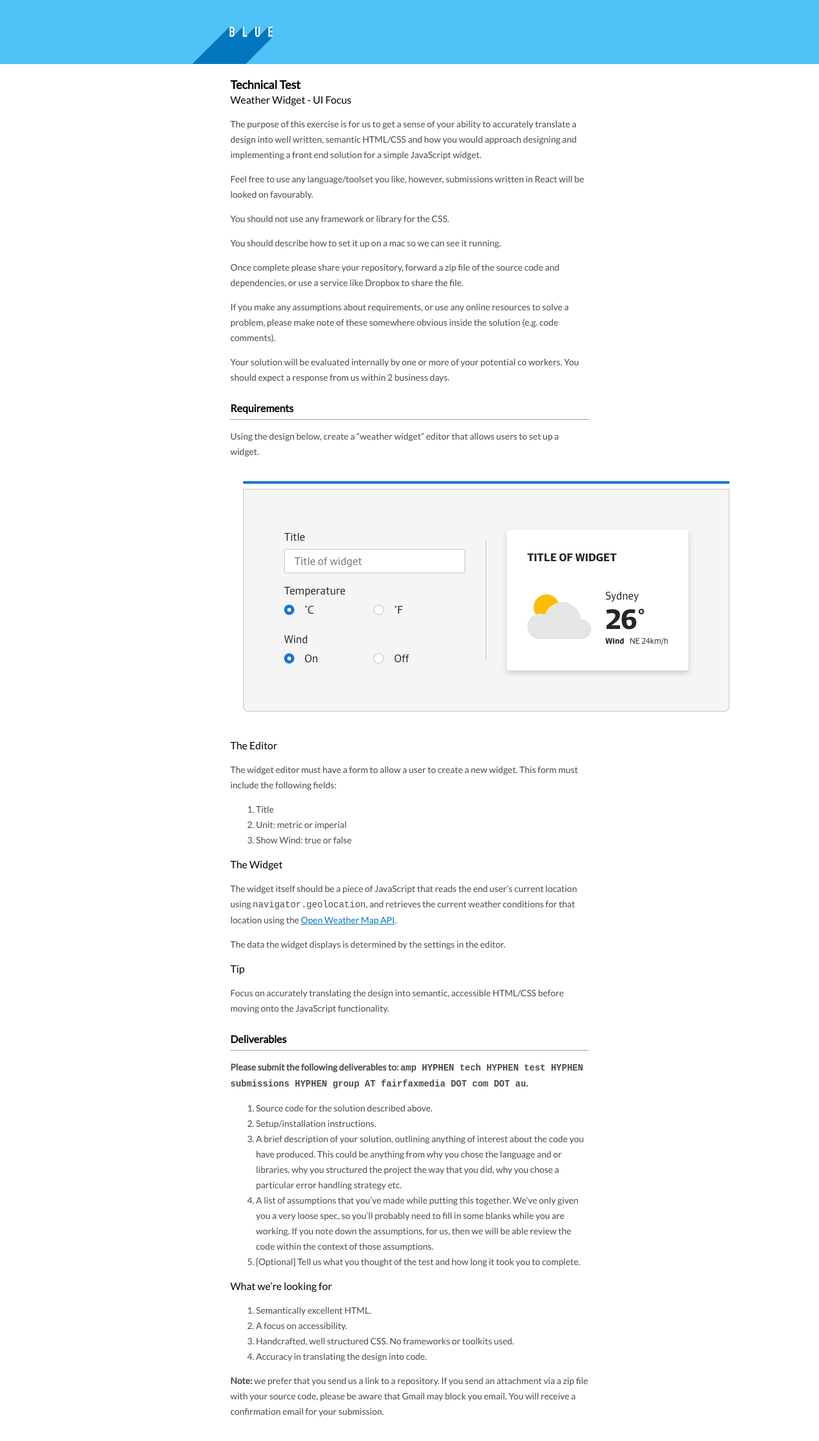
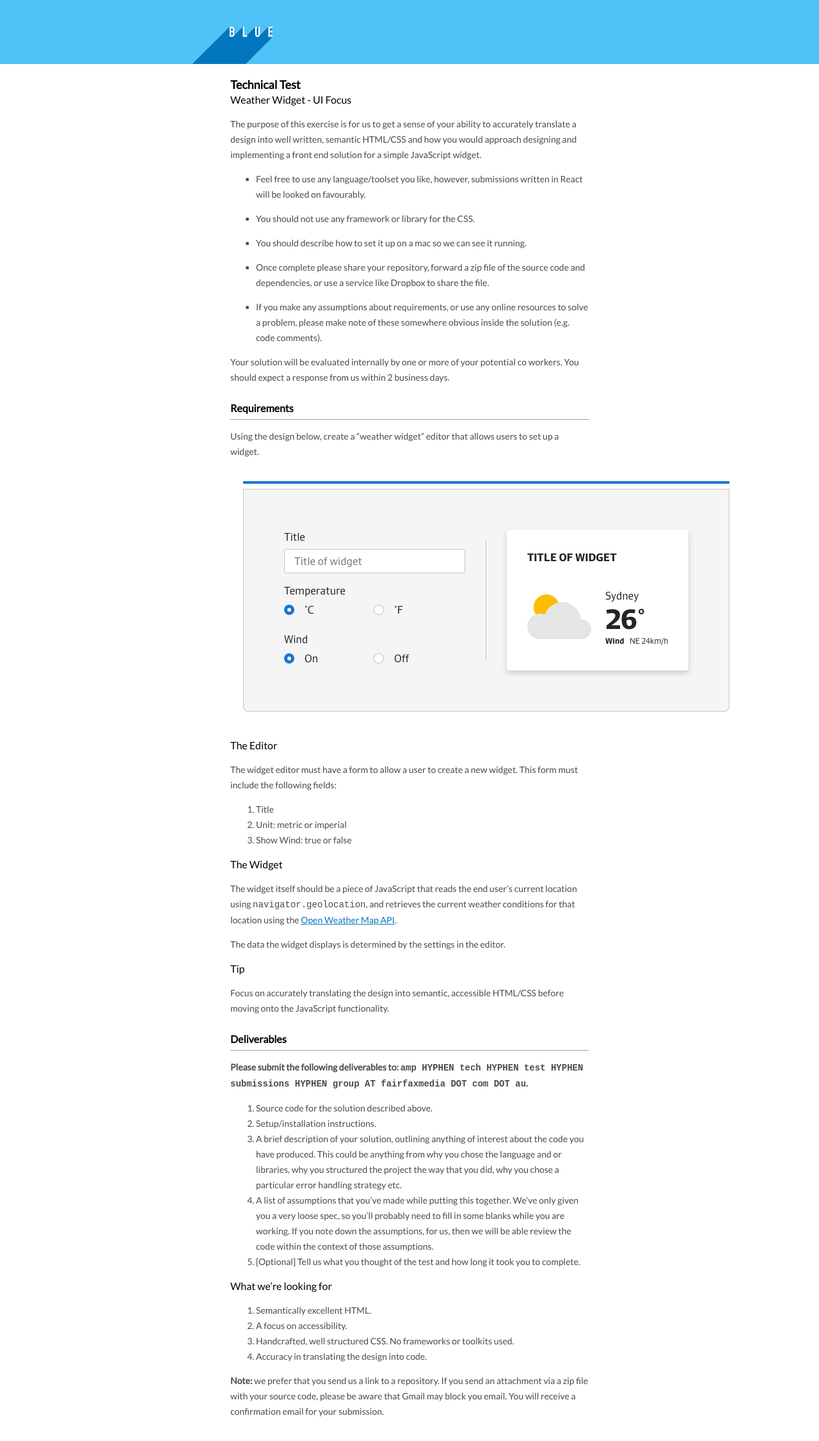
Before and after one commit to ffxblue/interview-tests, a Jekyll site: the page built from test/weather-widget-ui.md, in a window 1280 px wide. Shown: the whole page at 64% size. Built offline with Jekyll 4.4.1, drawn with Linux system fonts in a browser that asks for light colours.

Commit message:
Add page title to body class and ensure ul css rule only applies to index

```diff
--- a/_layouts/default.html
+++ b/_layouts/default.html
@@ -9,7 +9,7 @@
     <link rel="stylesheet" href="https://fonts.googleapis.com/css?family=Lato">
     <link rel="stylesheet" href="{{ site.baseurl }}/css/main.css" >
   </head>
-  <body>
+  <body class="{{ page.title | slugify }}">
     {% include header.html %}
     <div class="page-wrapper">
       {{ content }}
--- a/_sass/_type.scss
+++ b/_sass/_type.scss
@@ -26,7 +26,7 @@ a {
   color: $secondary-color;
 }
 
-ul {
+.home ul {
   padding: 0;
   list-style-type: none;
 }
```
